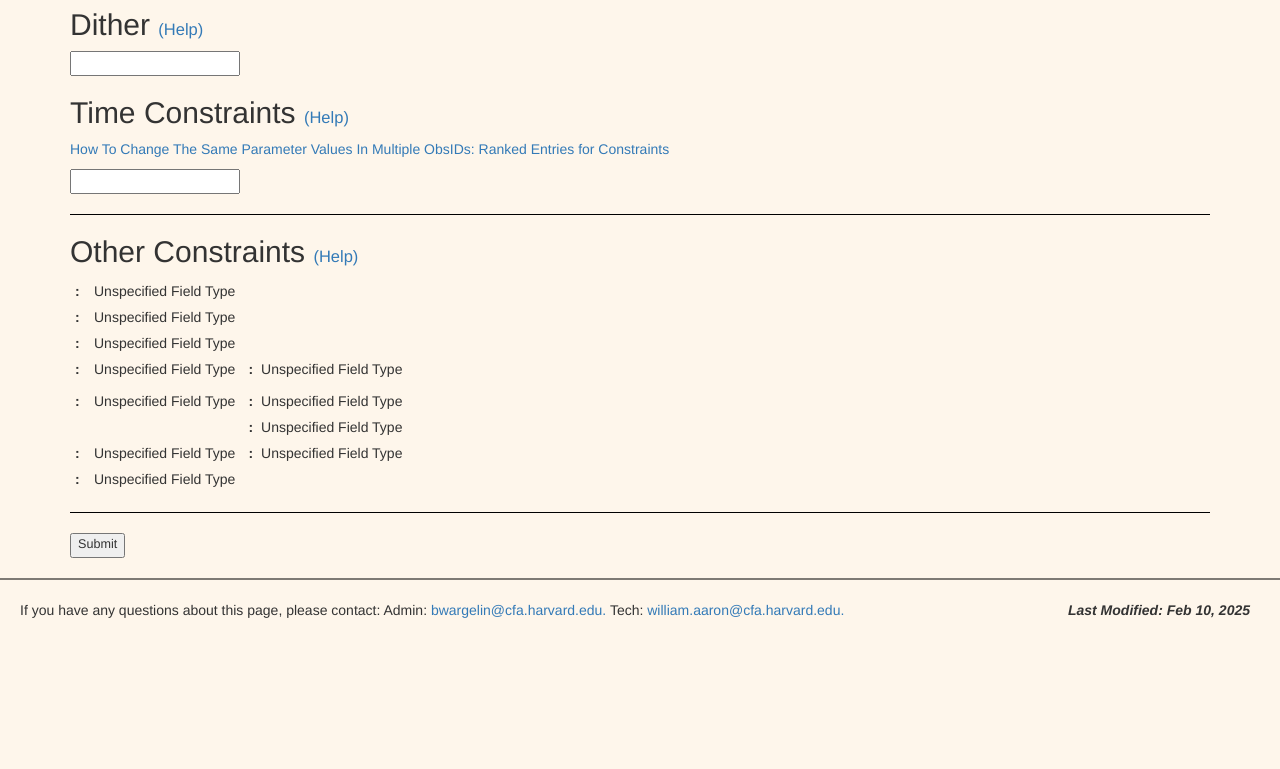
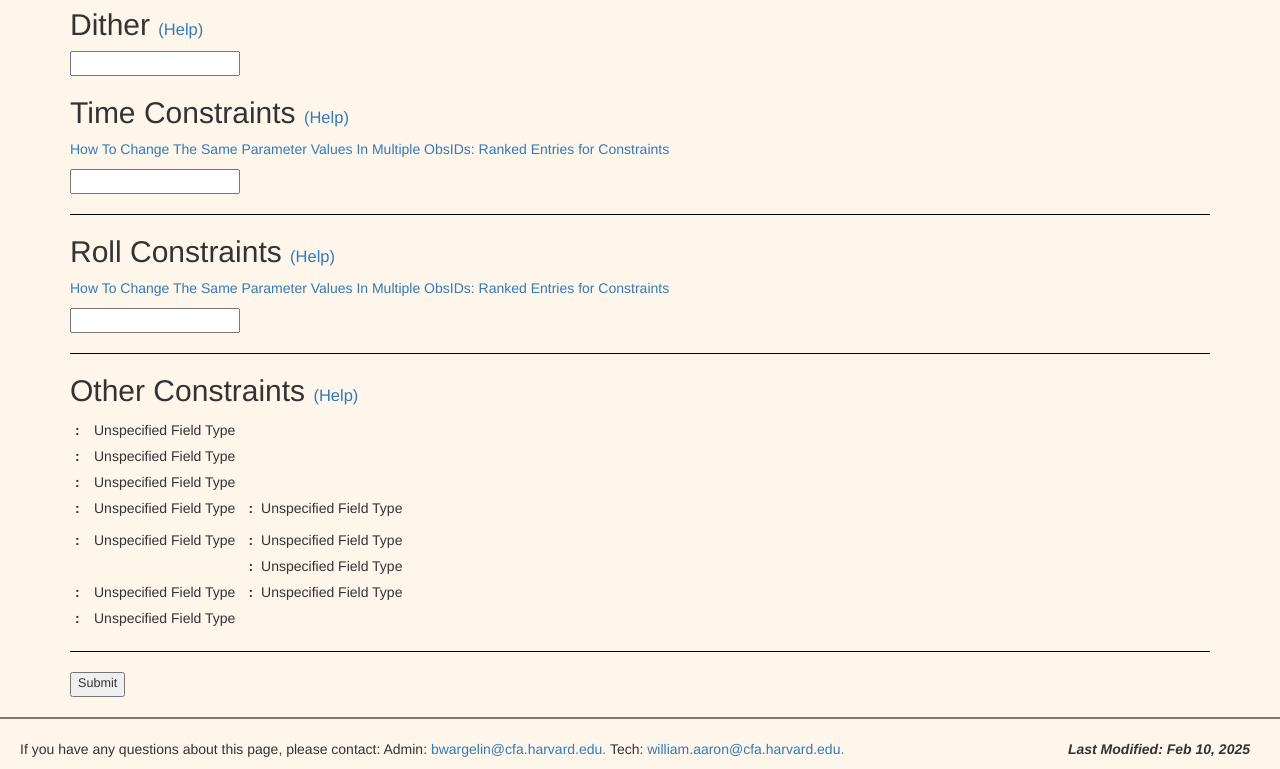
Before and after one commit to chandra-mta/Usint_Flask, a Python web app: template cus_app/templates/ocatdatapage/index.html in a window 1280 px wide. Shown: the part 995-1764 px from the top of the page. Before the commit the page ends 1613 px from the top, so only its background shows below. Run offline with Jinja, Linux system fonts and the light colour scheme; the template is opened without the code that fills it, so the values that code supplies are empty, except form fields; form fields are guessed from the names that the template uses; some libraries are stand-ins or nearby versions.

Commit message:
adds roll constraints

```diff
--- a/cus_app/templates/ocatdatapage/index.html
+++ b/cus_app/templates/ocatdatapage/index.html
@@ -278,7 +278,6 @@
                 <th style='padding-left:5px;'>{{ form.time_param.tstart_time.label.text }}</th>
                 </tr>
             </thead>
-        </br>
         <tbody>
         {% set time_ordr = form.time_param.time_ordr.data | int %}
         {% for k in range(time_ordr) %}
@@ -318,6 +317,53 @@
         {% endfor %}
         </tbody>
         </table>
+        </div>
+    {% endif %}
+    <hr>
+    <!------------------------------------------------------------------------------------------------------------------------------->
+    <h2>Roll Constraints
+        {{ help_popup_page('../static/ocatdatapage/user_help.html#roll_constraints', ' (Help)', 55) }}
+    </h2>
+    <p>{{ help_popup_page('../static/ocatdatapage/ranked_entries.html', 'How To Change The Same Parameter Values In Multiple ObsIDs: Ranked Entries for Constraints')}}</p>
+
+    {{ form.roll_param.roll_ordr() }}
+    {% if form.roll_param.roll_flag.data != 'Y' %}
+        {{form.open_roll()}}<br>
+    {% else %}
+        <p>
+        If you want to add ranks, press "Add Roll Rank."
+        If you want to remove a rank, set "Rank" to "NA",
+        then press "Remove NA Roll Entry."
+        </p>
+        <p>
+        <b>Rank: </b>
+        {{ form.roll_param.add_roll() }}
+        {{ form.roll_param.remove_roll() }}
+        </p>
+        <div style='margin-left:40px;'>
+            <table border = 0>
+                <thead>
+                    <tr>
+                        <th style='padding-left:5px;'>{{ form.roll_param.roll_ordr.label.text }}</th>
+                        <th style='padding-left:5px;'>{{ form.roll_param.roll_constraint.label.text }}</th>
+                        <th style='padding-left:5px;'>{{ form.roll_param.roll_180.label.text }}</th>
+                        <th style='padding-left:5px;'>{{ form.roll_param.roll.label.text }}</th>
+                        <th style='padding-left:5px;'>{{ form.roll_param.roll_tolerance.label.text }}</th>
+                    </tr>
+                </thead>
+                <tbody>
+                    {% set roll_ordr = form.roll_param.roll_ordr.data | int %}
+                    {% for k in range(roll_ordr) %}
+                        <tr>
+                            <th style='padding-left:5px;'>{{ k+1 }}</th>
+                            <td>{{ form.roll_param.roll_constraint[k]() }}</td>
+                            <td>{{ form.roll_param.roll_180[k]() }}</td>
+                            <td>{{ form.roll_param.roll[k]() }}</td>
+                            <td>{{ form.roll_param.roll_tolerance[k]() }}</td>
+                        </tr>
+                    {% endfor %}
+                </tbody>
+            </table>
         </div>
     {% endif %}
     <hr>
```
Also changed, not shown: cus_app/ocatdatapage/format_ocat_data.py (+8 -0 lines), cus_app/ocatdatapage/forms.py (+14 -1 lines), cus_app/ocatdatapage/routes.py (+29 -2 lines).
